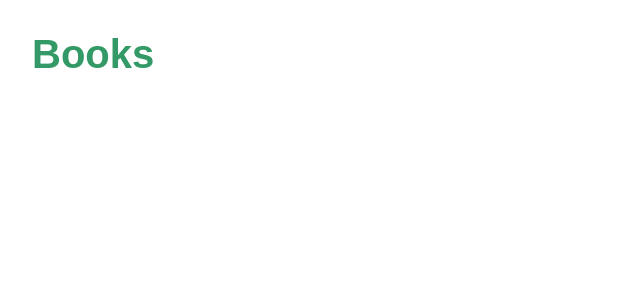
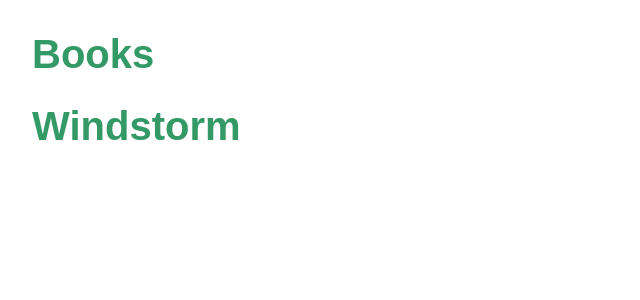
Before and after one commit to HazemSoliman096/Books-Frontend, an Angular app in the folder books/: page / in a window 1280 px wide. Shown: the top 300 px of the page, without its empty margins (0-640 px from the left). Built offline with nearby package versions, Linux system fonts and the light colour scheme.

Commit message:
- Add a hero property. - Show the hero.

```diff
--- a/books/src/app/app.component.html
+++ b/books/src/app/app.component.html
@@ -1 +1,2 @@
 <h1>{{title}}</h1>
+<app-books></app-books>
--- a/books/src/app/app.module.ts
+++ b/books/src/app/app.module.ts
@@ -3,12 +3,12 @@ import { BrowserModule } from '@angular/platform-browser';
 
 import { AppRoutingModule } from './app-routing.module';
 import { AppComponent } from './app.component';
-import { HeroesComponent } from './heroes/heroes.component';
+import { BooksComponent } from './books/books.component';
 
 @NgModule({
   declarations: [
     AppComponent,
-    HeroesComponent
+    BooksComponent
   ],
   imports: [
     BrowserModule,
--- /dev/null
+++ b/books/src/app/books/books.component.html
@@ -0,0 +1 @@
+<h1>{{book}}</h1>
--- /dev/null
+++ b/books/src/app/books/books.component.ts
@@ -0,0 +1,17 @@
+import { Component, OnInit } from '@angular/core';
+
+@Component({
+  selector: 'app-books',
+  templateUrl: './books.component.html',
+  styleUrls: ['./books.component.css']
+})
+export class BooksComponent implements OnInit {
+
+  book = "Windstorm";
+
+  constructor() { }
+
+  ngOnInit(): void {
+  }
+
+};
--- a/books/src/app/heroes/heroes.component.html
+++ /dev/null
@@ -1 +0,0 @@
-<p>heroes works!</p>
--- a/books/src/app/heroes/heroes.component.ts
+++ /dev/null
@@ -1,15 +0,0 @@
-import { Component, OnInit } from '@angular/core';
-
-@Component({
-  selector: 'app-heroes',
-  templateUrl: './heroes.component.html',
-  styleUrls: ['./heroes.component.css']
-})
-export class HeroesComponent implements OnInit {
-
-  constructor() { }
-
-  ngOnInit(): void {
-  }
-
-}
```
Also changed, not shown: books/src/app/books/books.component.css (added), 1 other file (tests, documents, lock files or other folders).
